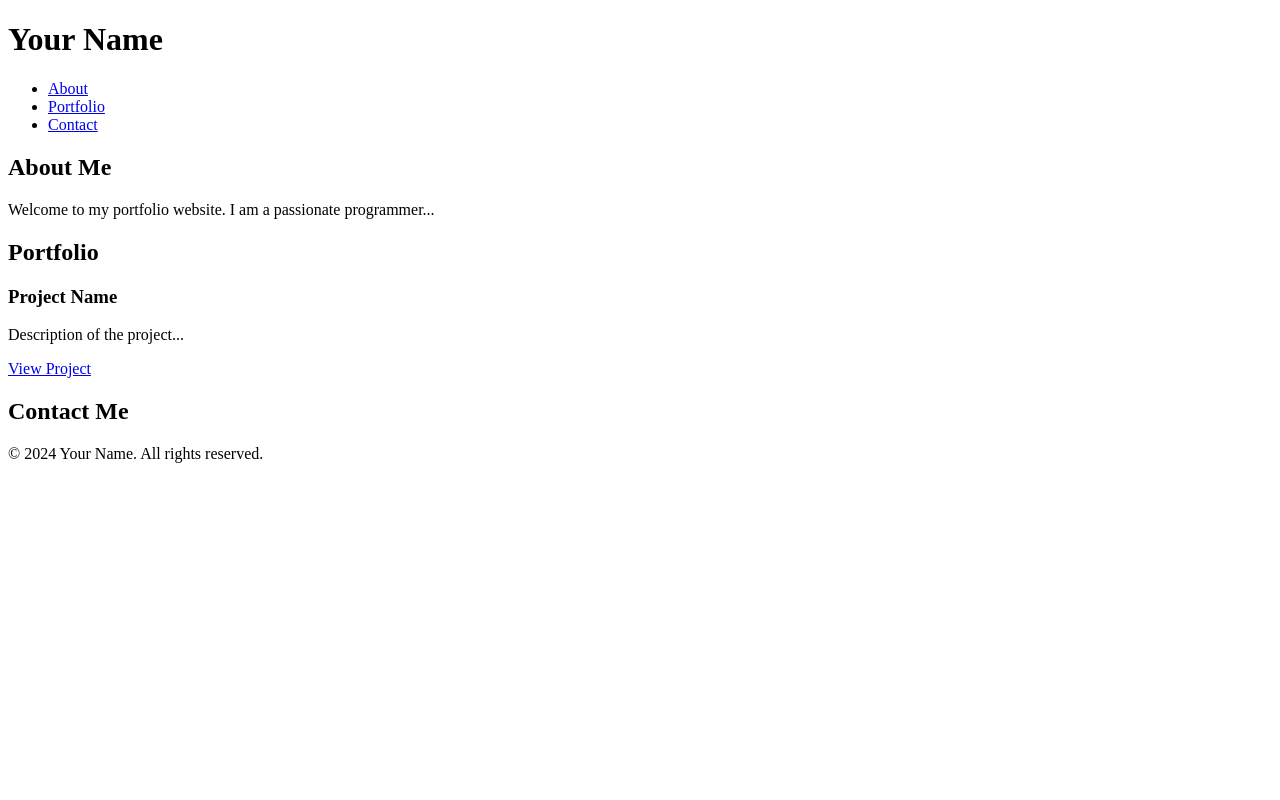
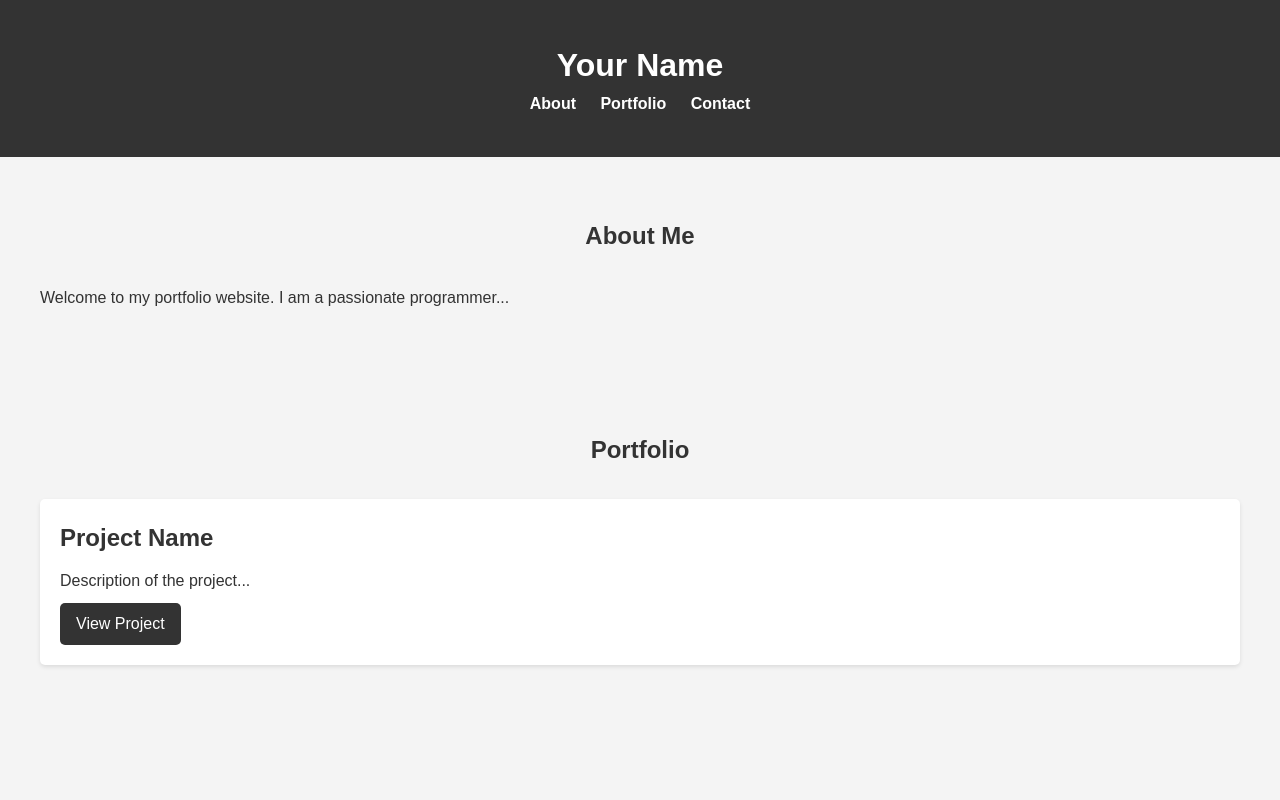
Before and after one commit to salohcin-n/newber, a plain HTML site: page index.html in a window 1280 px wide. Shown: the top 800 px of the page. Drawn offline with Linux system fonts and the light colour scheme.

Commit message:
Linking CSS
Linking main css file to the index page.

```diff
--- a/index.html
+++ b/index.html
@@ -4,7 +4,7 @@
     <meta charset="UTF-8">
     <meta name="viewport" content="width=device-width, initial-scale=1.0">
     <title>Your Name - Portfolio</title>
-    <link rel="stylesheet" href="styles.css"> <!-- Link to your CSS file -->
+    <link rel="stylesheet" href="css/main.css"> <!-- Link to your CSS file -->
     <!-- You can add additional meta tags, stylesheets, or scripts here -->
 </head>
 <body>
```
